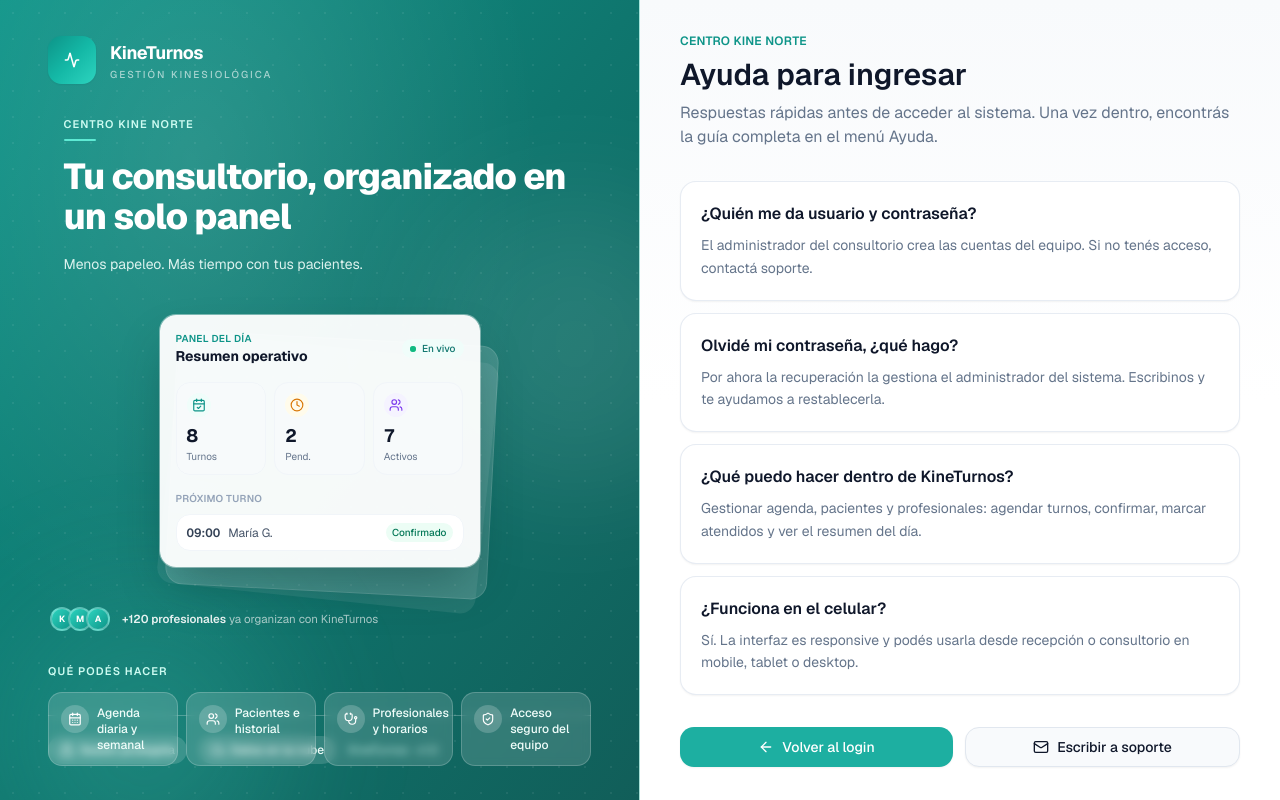
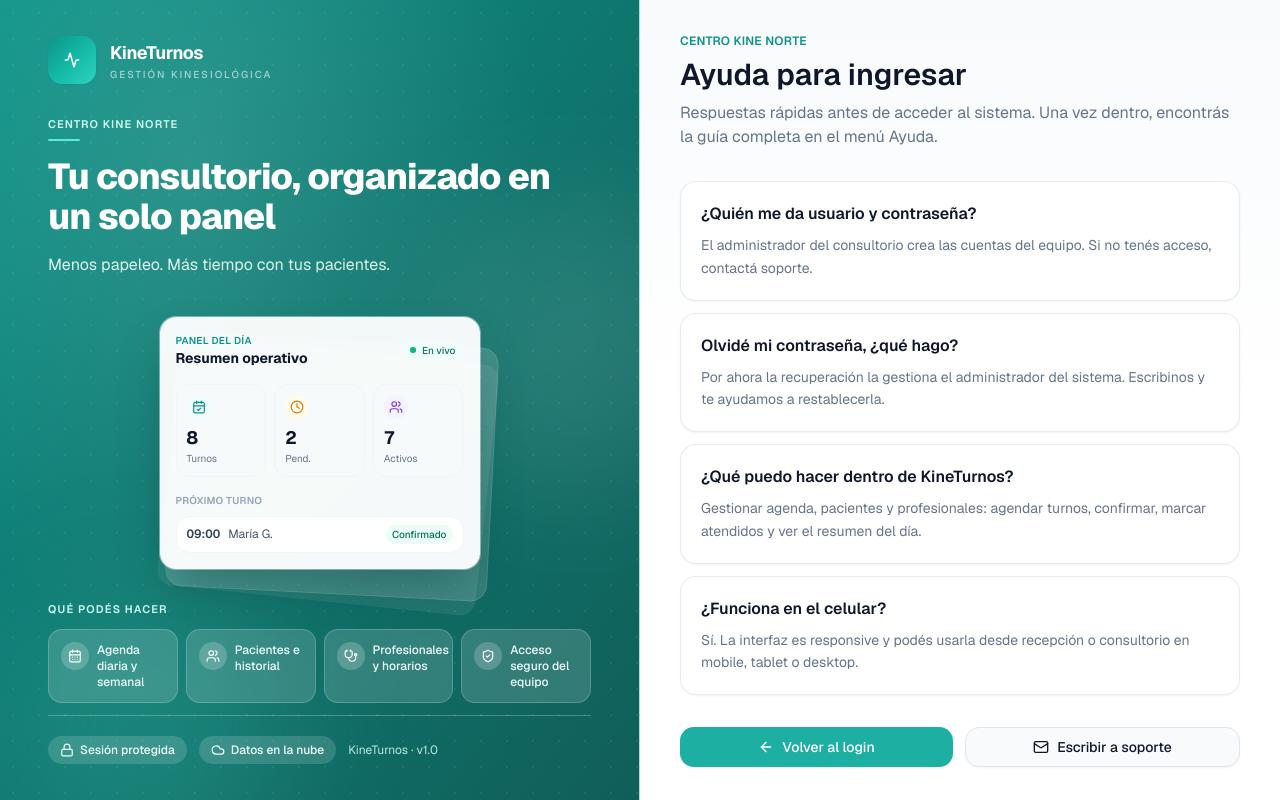
Before and after one commit to Matiglorioso/kineturnos, a Next.js app: page /ayuda in a window 1280 px wide. Built offline with nearby package versions, Linux system fonts and the light colour scheme; no server answers.

Commit message:
Quitar social proof del login y alinear copy a la izquierda del panel.

```diff
--- a/src/components/auth/AuthBrandPanel.tsx
+++ b/src/components/auth/AuthBrandPanel.tsx
@@ -10,8 +10,6 @@ import {
   Stethoscope,
   Users,
 } from "lucide-react";
-
-const SOCIAL_PROOF_INITIALS = ["K", "M", "A"] as const;
 
 const capabilities = [
   { icon: CalendarDays, title: "Agenda diaria y semanal" },
@@ -73,8 +71,8 @@ export function AuthBrandPanel({ className }: AuthBrandPanelProps) {
         </header>
 
         <div className="flex min-h-0 flex-1 flex-col">
-          <div className="flex flex-1 flex-col items-center justify-center gap-8 py-6 xl:gap-10 xl:py-8">
-            <div className="w-full max-w-lg space-y-4">
+          <div className="flex flex-1 flex-col justify-center gap-8 py-6 xl:gap-10 xl:py-8">
+            <div className="w-full space-y-4 text-left">
               <div className="space-y-1.5">
                 <p className="text-[11px] font-semibold uppercase tracking-widest text-brand-100">
                   {siteConfig.clinicName}
@@ -84,31 +82,13 @@ export function AuthBrandPanel({ className }: AuthBrandPanelProps) {
               <h2 className="text-3xl font-extrabold leading-tight tracking-tight xl:text-4xl">
                 Tu consultorio, organizado en un solo panel
               </h2>
-              <p className="max-w-md text-sm leading-relaxed text-brand-50/90">
+              <p className="text-sm leading-relaxed text-brand-50/90 xl:text-base">
                 Menos papeleo. Más tiempo con tus pacientes.
               </p>
             </div>
 
             <div className="flex w-full justify-center">
               <AuthPanelPreview />
-            </div>
-
-            <div className="flex w-full items-center gap-3 px-0.5">
-              <div className="flex shrink-0">
-                {SOCIAL_PROOF_INITIALS.map((initial, index) => (
-                  <div
-                    key={initial}
-                    className="flex h-6 w-6 items-center justify-center rounded-full border-2 border-white/30 bg-gradient-to-br from-teal-400 to-brand-600 text-[9px] font-bold text-white"
-                    style={{ marginLeft: index > 0 ? "-6px" : "0" }}
-                  >
-                    {initial}
-                  </div>
-                ))}
-              </div>
-              <p className="text-[11.5px] leading-snug text-white/65">
-                <strong className="font-semibold text-white/90">+120 profesionales</strong>{" "}
-                ya organizan con KineTurnos
-              </p>
             </div>
           </div>
 
```
